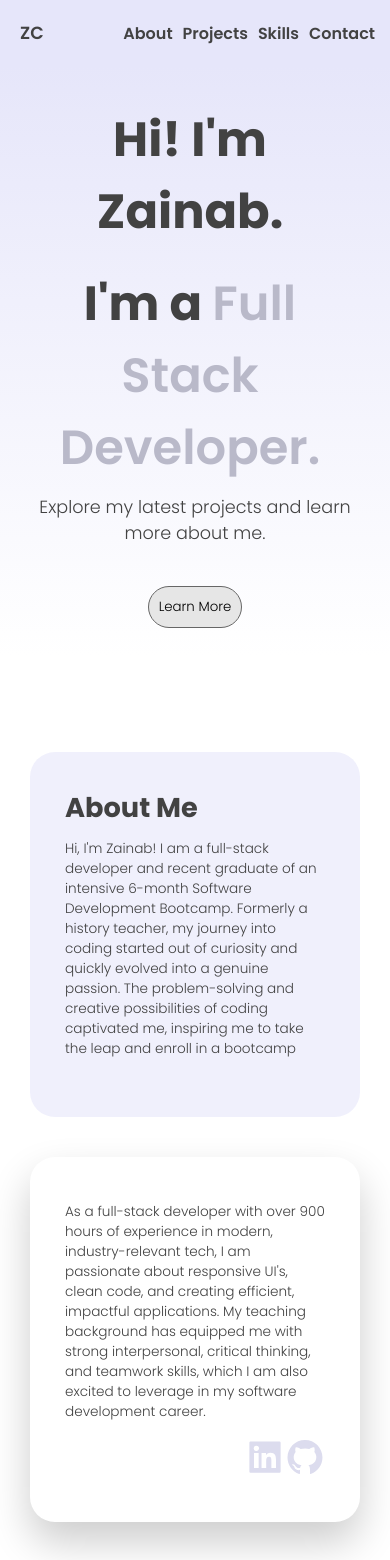
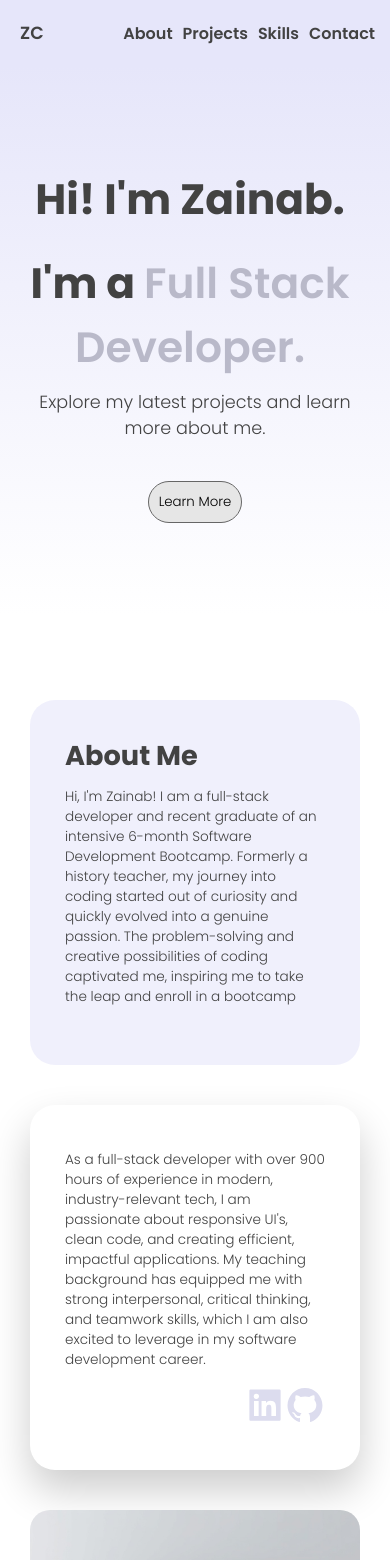
Before and after one commit to zainabch123/updated-portfolio-react-app, a React (Vite) app: page / in a window 390 px wide. Shown: the top 1560 px of the page. Built offline with nearby package versions, Linux system fonts and the light colour scheme.

Commit message:
Updated font-size for title section

```diff
--- a/src/index.css
+++ b/src/index.css
@@ -190,7 +190,10 @@ p {
 
 @media (max-width: 545px) {
 
-
+  .title-section {
+    flex: 0 0 65vh;
+    padding: 0px 20px;
+  }
   .title-section h1 {
     font-size: 3rem;
   }
@@ -198,13 +201,13 @@ p {
   .about-elements,
   .projects-section .title,
   .skills-section .title {
-    margin-top: 80px;
+    margin-top: 70px;
   }
 }
 
 @media (max-width: 455px) {
   .title-section h1 {
-    font-size: 3rem;
+    font-size: 2.65rem;
   }
 }
 
```
